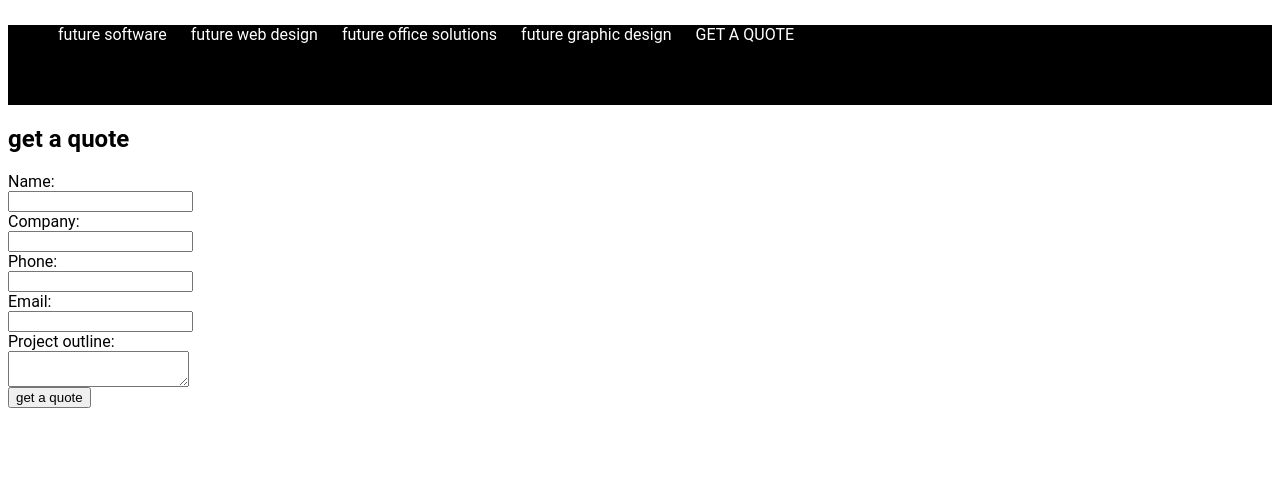
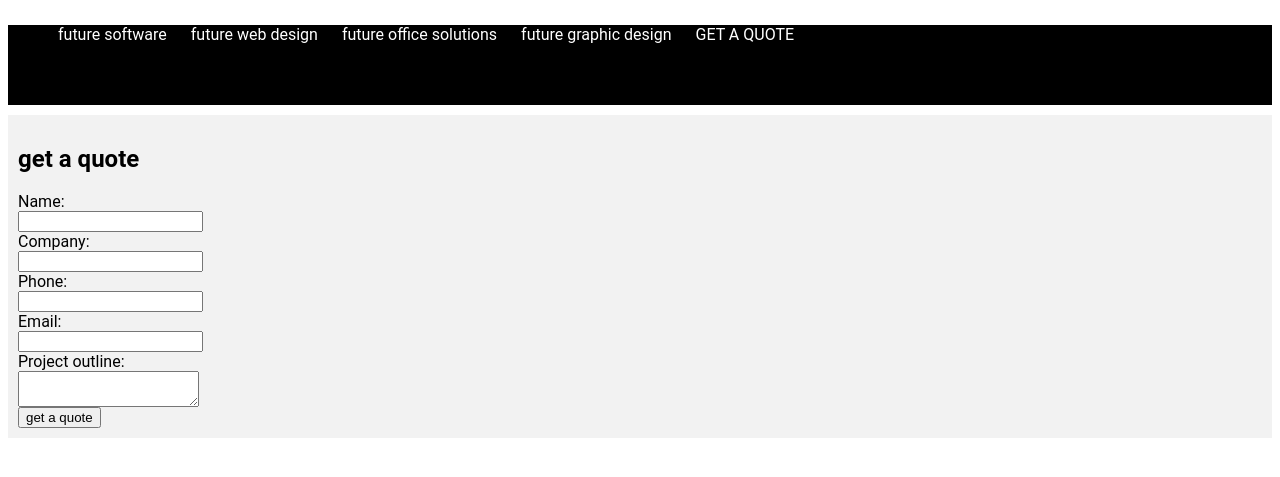
Before and after one commit to futurelabgroupe/-futurelabgroupe.github.io, a plain HTML site: page index.html in a window 1280 px wide. Shown: the part 117-594 px from the top of the page. Drawn offline with Linux system fonts and the light colour scheme.

Commit message:
Update future.css

```diff
--- a/future.css
+++ b/future.css
@@ -26,3 +26,9 @@ nav ul li {
     display: inline-block;
     padding: 0 10px;
 }
+form{
+    background-color: #f2f2f2;
+  border: none;
+  padding: 10px;
+  font-size: 16px;
+    margin: 10px 0;}
```
